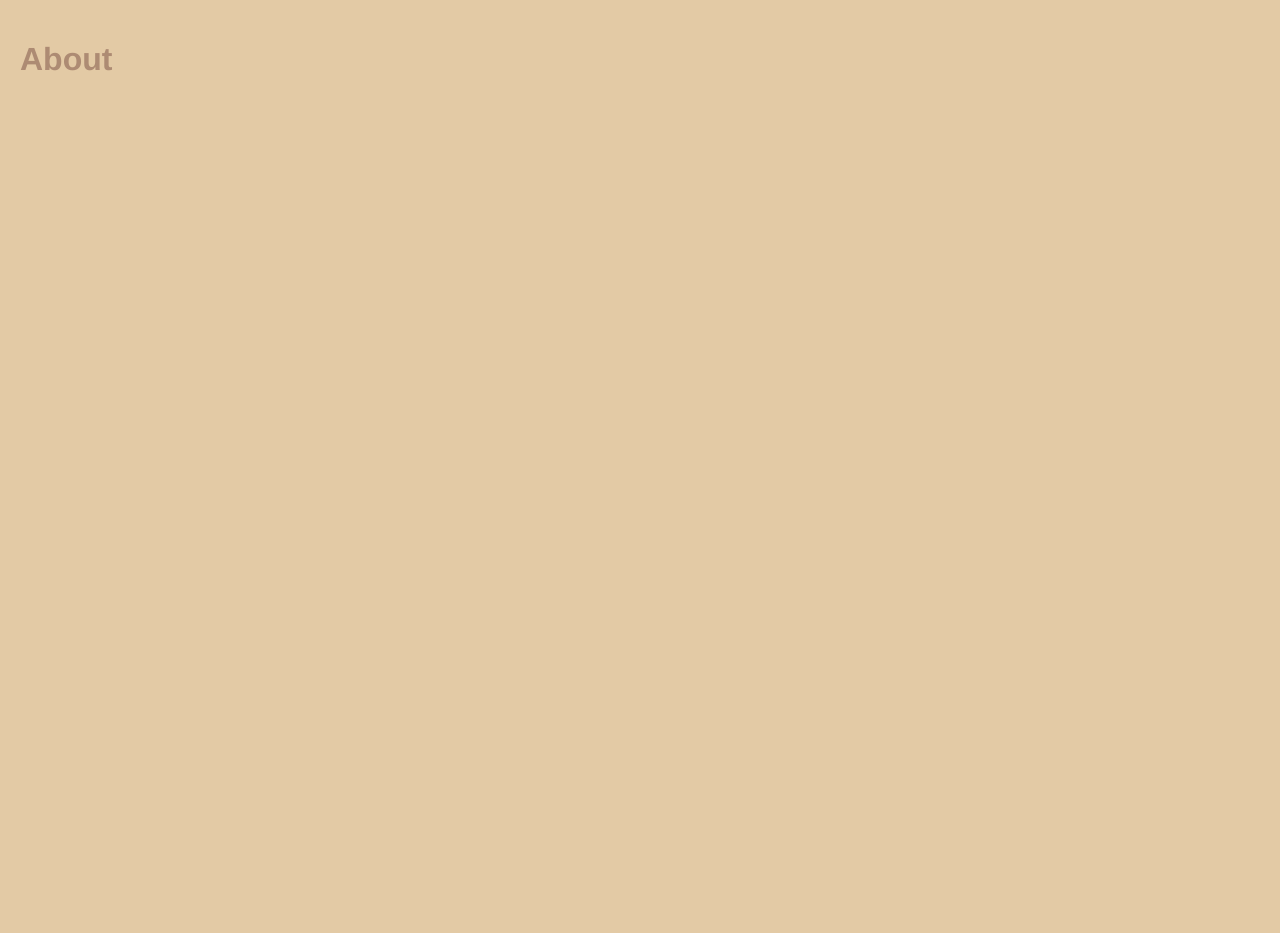
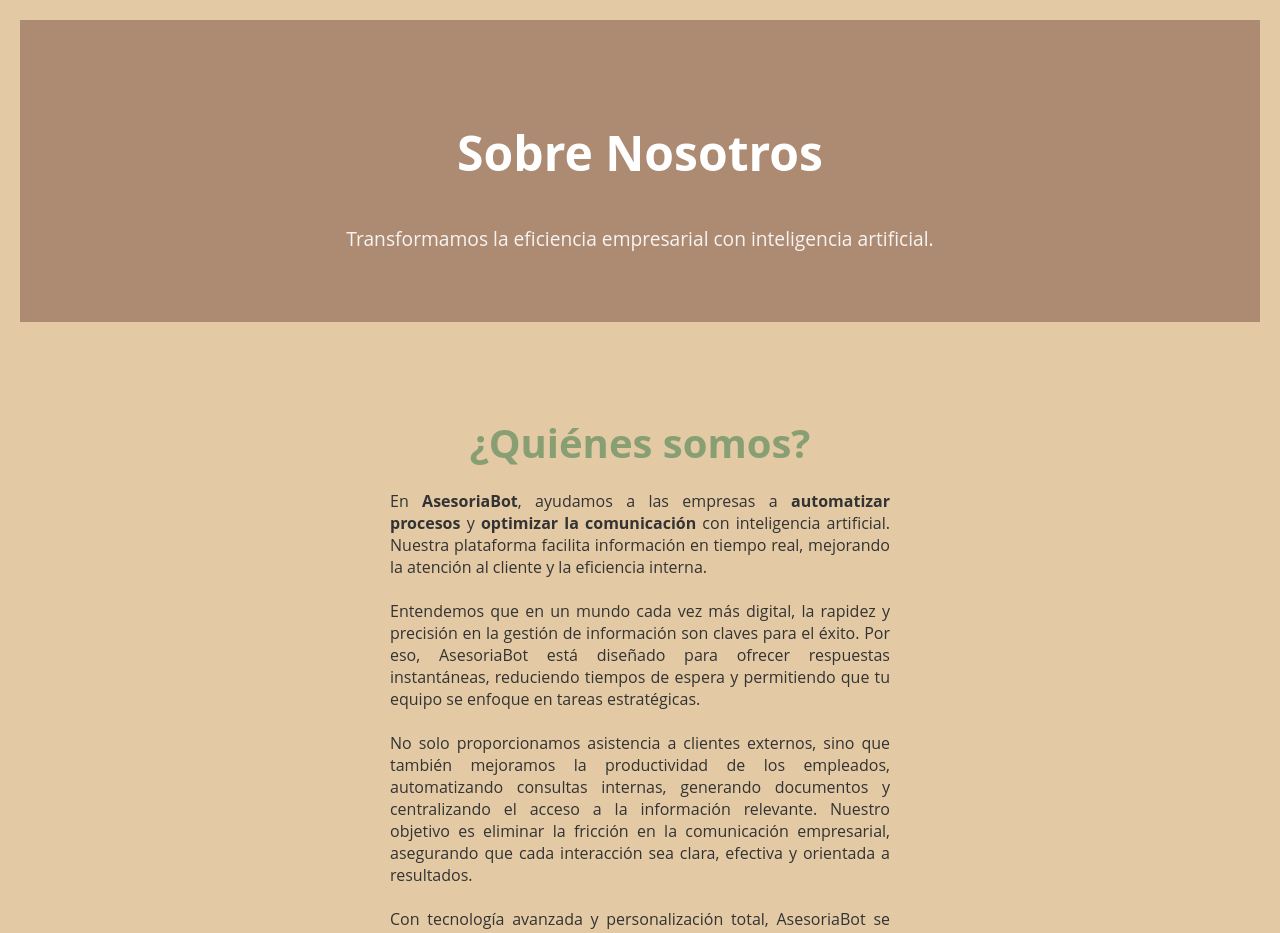
Before and after one commit to JoseManuelOberreuter/AsesoriaBotFront, a Vue app: page /about in a window 1280 px wide. Shown: the top 933 px of the page. Before the commit the page ends 800 px from the top, so only its background shows below. Built offline with nearby package versions, Linux system fonts and the light colour scheme.

Commit message:
update: aboute view

```diff
--- a/src/views/AboutView.vue
+++ b/src/views/AboutView.vue
@@ -1,3 +1,297 @@
 <template>
-    <h1>About</h1>
-</template>
+    <div class="about-container">
+      <!-- Hero / Encabezado -->
+      <section class="hero">
+        <h1>Sobre Nosotros</h1>
+        <p>Transformamos la eficiencia empresarial con inteligencia artificial.</p>
+      </section>
+
+      <!-- Sección: Quiénes Somos -->
+      <section class="section">
+        <div class="content">
+          <div class="text fade-in">
+            <h2>¿Quiénes somos?</h2>
+            <p>
+                En <strong>AsesoriaBot</strong>, ayudamos a las empresas a
+                <strong>automatizar procesos</strong> y <strong>optimizar la comunicación</strong>
+                con inteligencia artificial. Nuestra plataforma facilita información en tiempo real,
+                mejorando la atención al cliente y la eficiencia interna.
+                <br><br>
+                Entendemos que en un mundo cada vez más digital, la rapidez y precisión en la gestión de información
+                son claves para el éxito. Por eso, AsesoriaBot está diseñado para ofrecer respuestas instantáneas,
+                reduciendo tiempos de espera y permitiendo que tu equipo se enfoque en tareas estratégicas.
+                <br><br>
+                No solo proporcionamos asistencia a clientes externos, sino que también mejoramos la productividad
+                de los empleados, automatizando consultas internas, generando documentos y centralizando el acceso
+                a la información relevante. Nuestro objetivo es eliminar la fricción en la comunicación empresarial,
+                asegurando que cada interacción sea clara, efectiva y orientada a resultados.
+                <br><br>
+                Con tecnología avanzada y personalización total, AsesoriaBot se convierte en un aliado estratégico
+                para cualquier empresa que desee evolucionar en la era digital. ¡Lleva la automatización al siguiente
+                nivel y transforma la manera en que interactúas con tu equipo y clientes!
+            </p>
+          </div>
+          <div class="image fade-in-right">
+            <img src="@/assets/LogoAsesoriaBot.png" alt="AsesoriaBot en acción">
+          </div>
+        </div>
+      </section>
+
+      <!-- Sección: Propuesta de Valor -->
+      <section class="section light-bg">
+        <h2>Nuestra Propuesta de Valor</h2>
+        <div class="grid">
+          <div class="card">
+            <h3>💡 Automatización Inteligente</h3>
+            <p>Chatbots que responden con precisión utilizando IA y documentos internos.</p>
+          </div>
+          <div class="card">
+            <h3>🔗 Integración Empresarial</h3>
+            <p>Compatible con Slack, CRMs como HubSpot, Salesforce y servicios en la nube.</p>
+          </div>
+          <div class="card">
+            <h3>📈 Optimización de Procesos</h3>
+            <p>Facilitamos documentos, gestionamos consultas y reducimos tiempos de respuesta.</p>
+          </div>
+        </div>
+      </section>
+
+      <!-- Sección: Nuestra Misión -->
+      <section class="section">
+        <h2>Nuestra Misión</h2>
+        <p class="mission-text">
+          <strong>Mejoramos la rapidez de los procesos empresariales</strong>, optimizando la gestión
+          del conocimiento y proporcionando respuestas automatizadas con inteligencia artificial.
+          En AsesoriaBot, <strong>cada conversación se convierte en una oportunidad de crecimiento.</strong>
+        </p>
+      </section>
+
+      <!-- Sección: Beneficios -->
+      <section class="section dark-bg">
+        <h2>¿Por qué elegirnos?</h2>
+        <div class="grid">
+          <div class="card">
+            <h3>⚡ Implementación Rápida</h3>
+            <p>Configuración en la nube con integración sencilla.</p>
+          </div>
+          <div class="card">
+            <h3>📊 Análisis de Datos</h3>
+            <p>Reportes detallados sobre interacciones y rendimiento del bot.</p>
+          </div>
+          <div class="card">
+            <h3>🔒 Seguridad y Privacidad</h3>
+            <p>Protección avanzada de datos con cifrado y autenticación.</p>
+          </div>
+        </div>
+      </section>
+
+      <!-- CTA Contacto -->
+      <section class="cta">
+        <h2>¿Listo para transformar tu empresa?</h2>
+        <p>Automatiza tu atención al cliente y optimiza tus procesos internos con AsesoriaBot.</p>
+        <router-link to="/contact" class="cta-button">Contáctanos</router-link>
+       </section>
+    </div>
+  </template>
+
+  <script>
+  export default {
+    name: 'AboutUs'
+  }
+  </script>
+
+  <style scoped>
+  /* Variables de colores */
+  :root {
+    --color-primary: #AD8B73;
+    --color-secondary: #CEAB93;
+    --color-background: #E3CAA5;
+    --color-light-secondary: #FFFBE9;
+    --color-dark-secondary: #889E73;
+  }
+
+  /* Estilos generales */
+  .about-container {
+    font-family: 'Open Sans', sans-serif;
+    background-color: var(--color-background);
+    color: #333;
+  }
+
+  /* Hero */
+  .hero {
+    background-color: var(--color-primary);
+    color: white;
+    text-align: center;
+    padding: 60px 20px;
+  }
+
+  .hero h1 {
+    font-size: 3rem;
+    font-weight: bold;
+  }
+
+  .hero p {
+    font-size: 1.2rem;
+    max-width: 600px;
+    margin: 10px auto;
+    opacity: 0.9;
+  }
+
+  /* Secciones */
+  .section {
+    padding: 60px 20px;
+    text-align: center;
+  }
+
+  .section h2 {
+    font-size: 2.5rem;
+    color: var(--color-dark-secondary);
+    margin-bottom: 20px;
+  }
+
+  /* Sección: Quiénes Somos */
+  .content {
+    display: flex;
+    flex-wrap: wrap;
+    justify-content: center;
+    align-items: center;
+    max-width: 500px;
+    margin: auto;
+    gap: 40px;
+  }
+
+  .content h2 {
+    text-align: center;
+  }
+
+  .text {
+    flex: 1;
+    text-align: left;
+    text-align: justify;
+  }
+
+  .image img {
+    max-width: 100%;
+    border-radius: 10px;
+    box-shadow: 0px 4px 10px rgba(0, 0, 0, 0.1);
+  }
+
+  /* Sección: Propuesta de Valor y Beneficios */
+  .grid {
+    display: grid;
+    grid-template-columns: repeat(auto-fit, minmax(280px, 1fr));
+    gap: 20px;
+    max-width: 1000px;
+    margin: auto;
+  }
+
+  .card {
+    background: white;
+    padding: 20px;
+    border-radius: 10px;
+    box-shadow: 0px 4px 10px rgba(0, 0, 0, 0.1);
+    transition: transform 0.3s;
+  }
+
+  .card:hover {
+    transform: translateY(-5px);
+  }
+
+  .card h3 {
+    font-size: 1.5rem;
+    color: var(--color-primary);
+  }
+
+  .card p {
+    font-size: 1rem;
+    color: #555;
+  }
+
+  /* Fondo claro y oscuro */
+  .light-bg {
+    background-color: var(--color-light-secondary);
+  }
+
+  .dark-bg {
+    background-color: var(--color-secondary);
+    color: white;
+  }
+
+  /* Sección: Misión */
+  .mission-text {
+    max-width: 800px;
+    margin: auto;
+    font-size: 1.2rem;
+    color: #555;
+  }
+
+  /* CTA */
+  .cta {
+    background-color: var(--color-primary);
+    color: white;
+    text-align: center;
+    padding: 60px 20px;
+  }
+
+  .cta h2 {
+    font-size: 2.5rem;
+  }
+
+  .cta p {
+    font-size: 1.2rem;
+    max-width: 1000px;
+    margin: 10px auto;
+  }
+
+  .cta-button {
+    display: inline-block; /* Para que se comporte como botón */
+    background-color: white;
+    color: var(--color-primary);
+    padding: 15px 30px;
+    margin-top: 20px;
+    font-size: 1.2rem;
+    font-weight: bold;
+    border-radius: 30px;
+    cursor: pointer;
+    text-decoration: none; /* Elimina el subrayado */
+    transition: background 0.3s, transform 0.2s;
+  }
+
+  .cta-button:hover {
+    background-color: var(--color-light-secondary);
+    transform: scale(1.05); /* Efecto de agrandamiento al pasar el mouse */
+  }
+
+  /* Animaciones */
+  @keyframes fadeInUp {
+    from {
+      opacity: 0;
+      transform: translateY(20px);
+    }
+    to {
+      opacity: 1;
+      transform: translateY(0);
+    }
+  }
+
+  .fade-in {
+    opacity: 0;
+    animation: fadeInUp 0.8s ease-in-out forwards;
+  }
+
+  @keyframes fadeInRight {
+    from {
+      opacity: 0;
+      transform: translateX(20px);
+    }
+    to {
+      opacity: 1;
+      transform: translateX(0);
+    }
+  }
+
+  .fade-in-right {
+    opacity: 0;
+    animation: fadeInRight 0.8s ease-in-out forwards;
+  }
+  </style>
```
